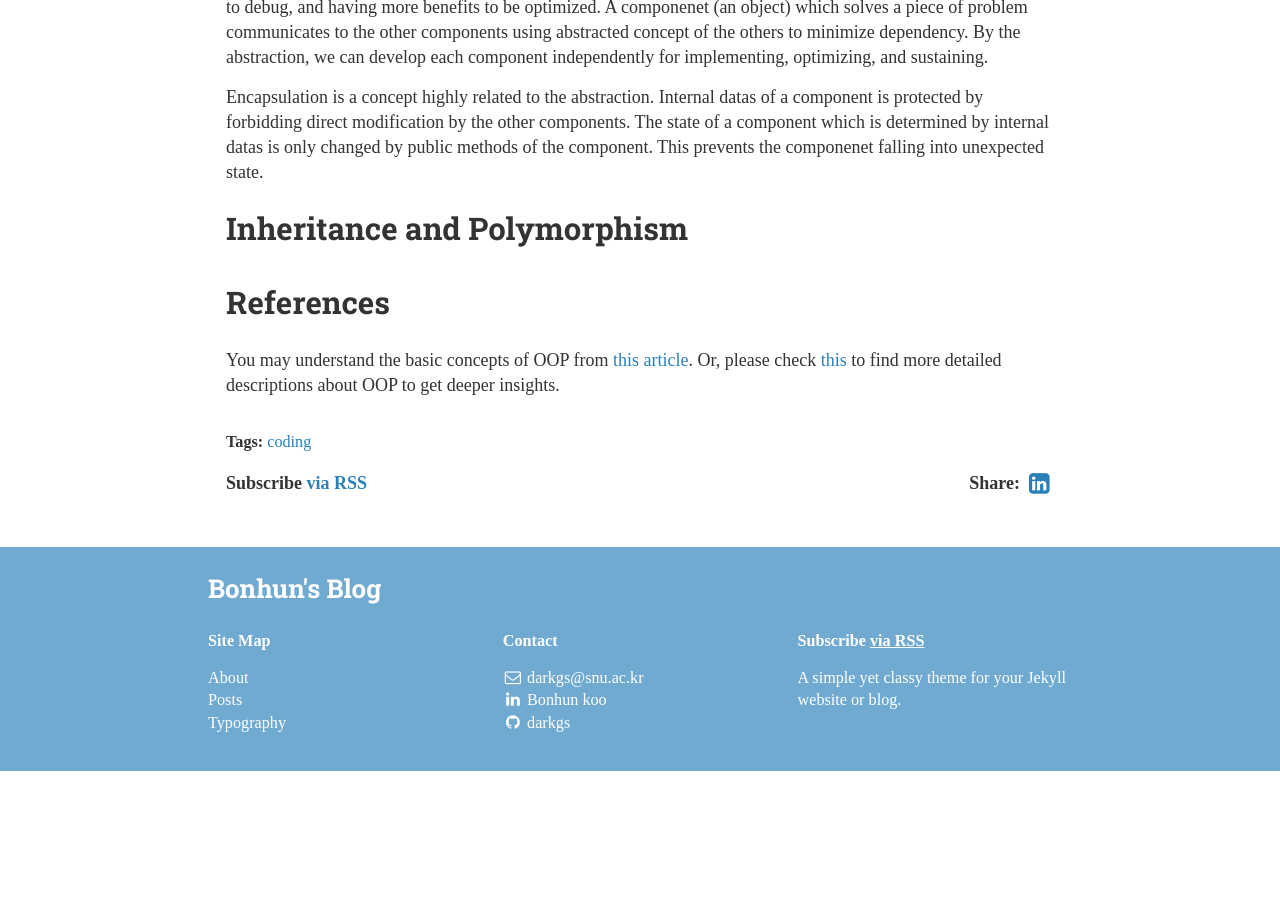
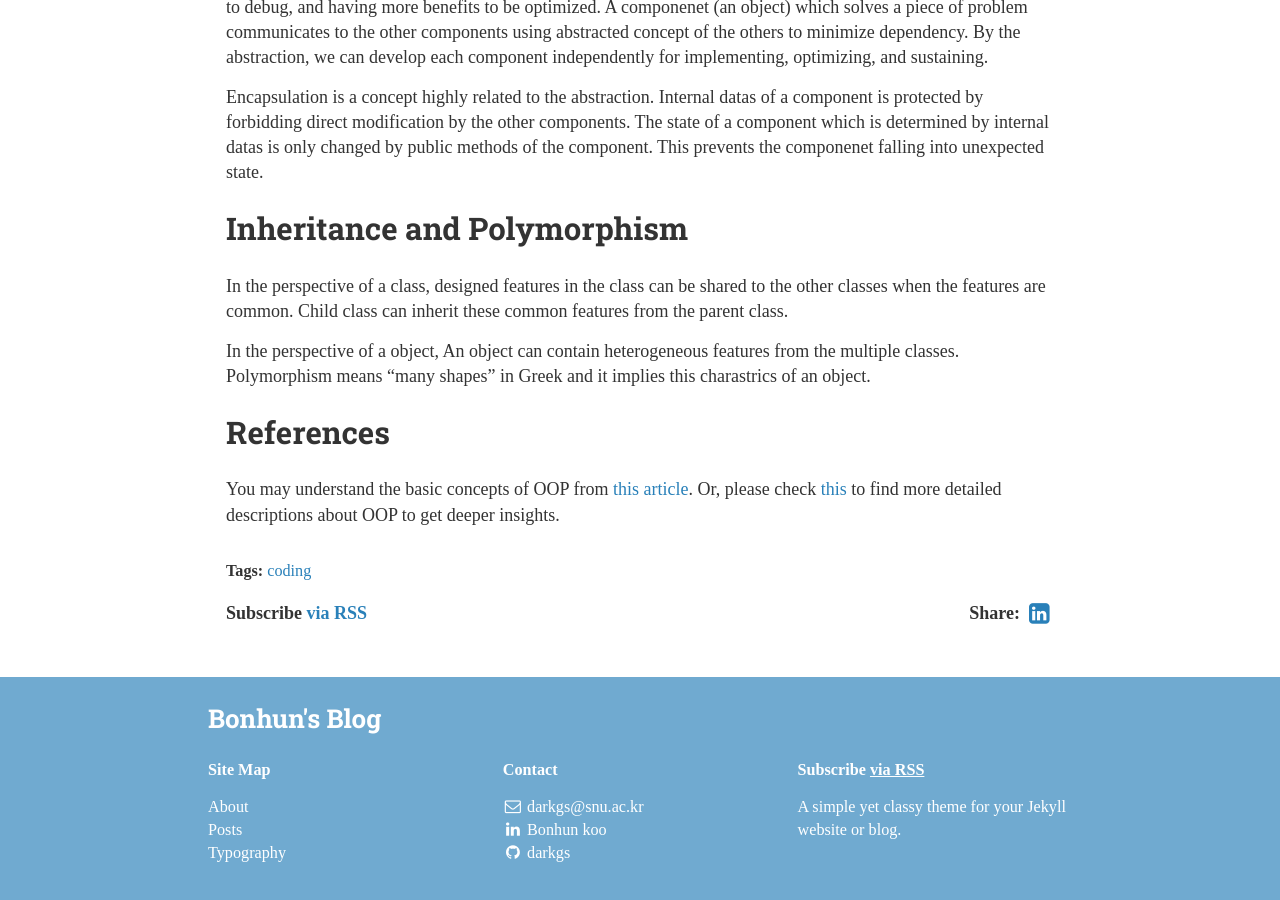
Before and after one commit to darkgs/darkgs.github.io, a Jekyll site: the page built from _posts/2019-10-17-oop.markdown, in a window 1280 px wide and 900 px high, scrolled down 1001 px. Built offline with Jekyll 4.4.1, drawn with Linux system fonts in a browser that asks for light colours; nearby versions of some CDN libraries; before the commit the page ends 1772 px from its top, so only the background shows below that.

Commit message:
oop: inheritance and polymorphism

```diff
--- a/_posts/2019-10-17-oop.markdown
+++ b/_posts/2019-10-17-oop.markdown
@@ -28,6 +28,11 @@ The state of a component which is determined by internal datas is only changed b
 This prevents the componenet falling into unexpected state.
 
 ## Inheritance and Polymorphism
+In the perspective of a class, designed features in the class can be shared to the other classes when the features are common.
+Child class can inherit these common features from the parent class.
+
+In the perspective of a object, An object can contain heterogeneous features from the multiple classes.
+Polymorphism means “many shapes” in Greek and it implies this charastrics of an object.
 
 ## References
 You may understand the basic concepts of OOP from [this article][oop_easy].
```
